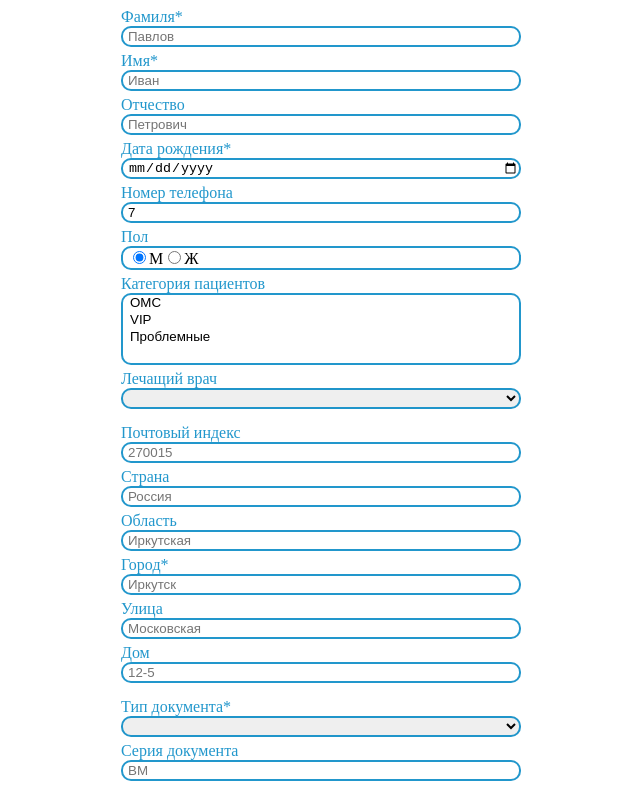
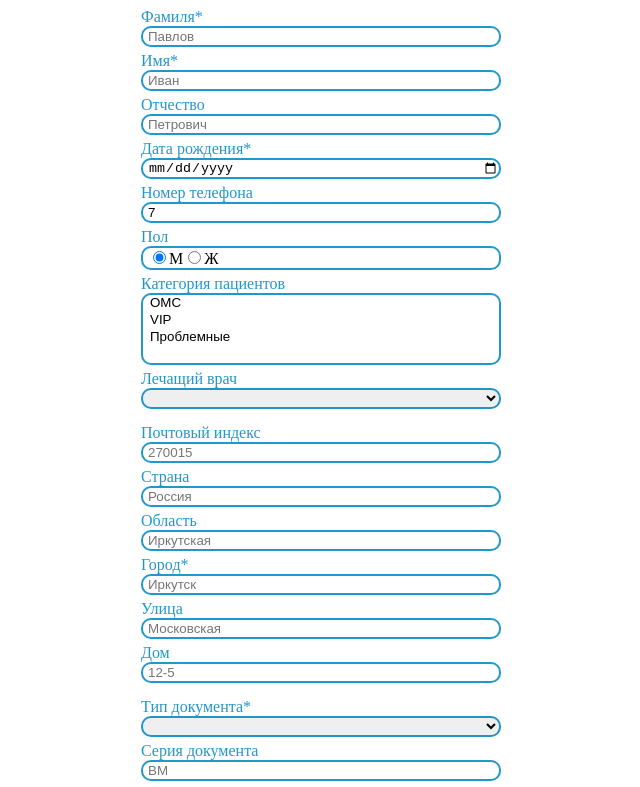
Before and after one commit to ArtemidaOctavia/Medods-test-task-form, a Vue app: page / in a window 1280 px wide. Shown: the top 787 px of the page, without its empty margins (319-959 px from the left). Built offline with nearby package versions, Linux system fonts and the light colour scheme.

Commit message:
make form adaptive

```diff
--- a/index.html
+++ b/index.html
@@ -2,6 +2,7 @@
 <html lang="en">
   <head>
     <meta charset="utf-8">
+    <meta name="viewport" content="width=device-width">
     <title>medods-test-task-form</title>
   </head>
   <body>
--- a/src/App.vue
+++ b/src/App.vue
@@ -223,7 +223,7 @@
 
     .form-holder
       margin: 0 auto
-      max-width: 400px
+      max-width: 360px
 
     .form
       display: flex
@@ -253,7 +253,7 @@
       background-color: $buttonColor
       margin-top: 5px
       outline: 0
-      width: 300px
+      max-width: 300px
 
     .form__submit-button:active
       box-shadow: $buttonColor 0 0 10px
```
